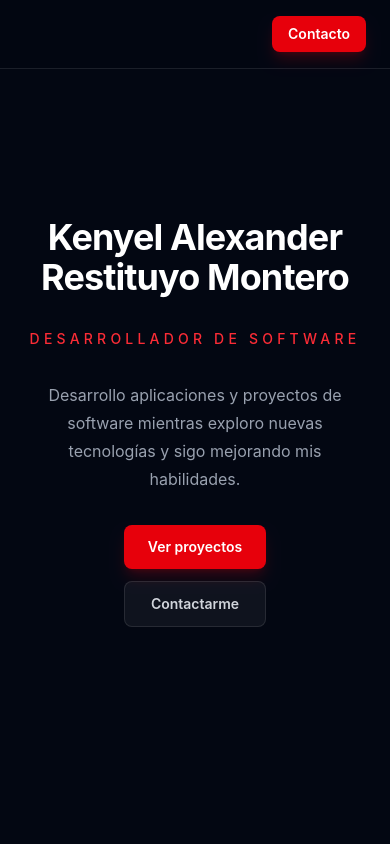
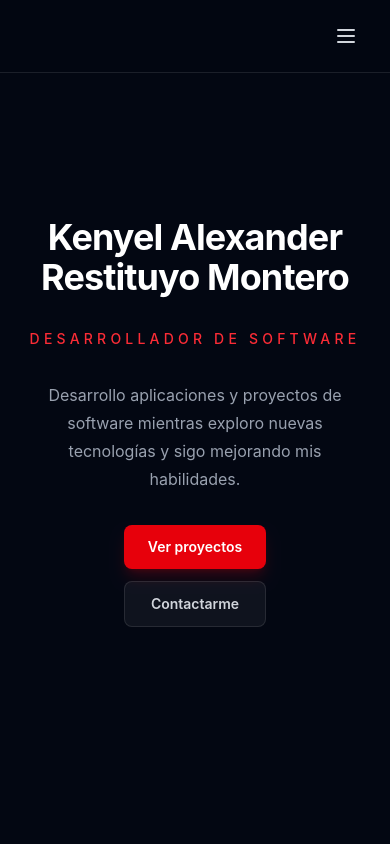
Before and after one commit to K3NYEL/portfolio, a React (Vite) app: page / in a window 390 px wide. Shown: the top 844 px of the page. Built offline with nearby package versions, Linux system fonts and the light colour scheme.

Commit message:
Charge name of root page

```diff
--- a/index.html
+++ b/index.html
@@ -3,7 +3,7 @@
   <head>
     <meta charset="UTF-8" />
     <meta name="viewport" content="width=device-width, initial-scale=1.0" />
-    <title>my_portfolio</title>
+    <title>Kenyel Alexander Restituyo Montero  -  Portfolio</title>
     <link rel="stylesheet" href="/src/output.css" />
   </head>
   <body>
--- a/src/components/navigation/navbar/NavBar.jsx
+++ b/src/components/navigation/navbar/NavBar.jsx
@@ -1,26 +1,19 @@
+import { useState } from "react";
+
 function NavBar({ activeSection, onNavigate }) {
+  const [isMenuOpen, setIsMenuOpen] = useState(false);
+
   const navItems = [
-    {
-      name: "Inicio",
-      href: "#home",
-      id: "home",
-    },
-    {
-      name: "Sobre mí",
-      href: "#sobre_mi",
-      id: "sobre_mi",
-    },
-    {
-      name: "Proyectos",
-      href: "#proyectos",
-      id: "proyectos",
-    },
-    {
-      name: "Contacto",
-      href: "#contacto",
-      id: "contacto",
-    },
+    { name: "Inicio", href: "#home", id: "home" },
+    { name: "Sobre mí", href: "#sobre_mi", id: "sobre_mi" },
+    { name: "Proyectos", href: "#proyectos", id: "proyectos" },
+    { name: "Contacto", href: "#contacto", id: "contacto" },
   ];
+
+  const handleNavigation = (section) => {
+    onNavigate(section);
+    setIsMenuOpen(false);
+  };
 
   return (
     <nav className="fixed top-0 z-50 w-full border-b border-white/10 bg-gray-950/80 px-6 py-4 backdrop-blur-md">
@@ -29,12 +22,12 @@ function NavBar({ activeSection, onNavigate }) {
         {/* Logo */}
         <a
           href="#home"
-          onClick={() => onNavigate("home")}
+          onClick={() => handleNavigation("home")}
           className="text-xl font-bold tracking-tight text-white transition hover:text-red-500"
         >
         </a>
 
-        {/* Navigation */}
+        {/* Desktop menu */}
         <ul className="hidden items-center gap-2 md:flex">
           {navItems.map((item) => {
             const isActive = activeSection === item.id;
@@ -43,7 +36,7 @@ function NavBar({ activeSection, onNavigate }) {
               <li key={item.id}>
                 <a
                   href={item.href}
-                  onClick={() => onNavigate(item.id)}
+                  onClick={() => handleNavigation(item.id)}
                   className={`
                     rounded-lg px-4 py-2 text-sm font-medium transition
                     ${
@@ -60,16 +53,99 @@ function NavBar({ activeSection, onNavigate }) {
           })}
         </ul>
 
-        {/* Hablemos */}
+        {/* Desktop button */}
         <a
           href="#contacto"
-          onClick={() => onNavigate("contacto")}
-          className="rounded-lg bg-red-600 px-4 py-2 text-sm font-semibold text-white shadow-lg shadow-red-600/20 transition hover:bg-red-500"
+          onClick={() => handleNavigation("contacto")}
+          className="hidden rounded-lg bg-red-600 px-4 py-2 text-sm font-semibold text-white shadow-lg shadow-red-600/20 transition hover:bg-red-500 md:block"
         >
-          Contacto
+          Hablemos
         </a>
 
+        {/* Mobile menu button */}
+        <button
+          type="button"
+          onClick={() => setIsMenuOpen(!isMenuOpen)}
+          className="rounded-lg p-2 text-gray-300 transition hover:bg-white/10 hover:text-white md:hidden"
+          aria-label="Abrir menú"
+          aria-expanded={isMenuOpen}
+        >
+          {isMenuOpen ? (
+            // X
+            <svg
+              xmlns="http://www.w3.org/2000/svg"
+              className="h-6 w-6"
+              fill="none"
+              viewBox="0 0 24 24"
+              stroke="currentColor"
+              strokeWidth={2}
+            >
+              <path
+                strokeLinecap="round"
+                strokeLinejoin="round"
+                d="M6 18L18 6M6 6l12 12"
+              />
+            </svg>
+          ) : (
+            // ☰
+            <svg
+              xmlns="http://www.w3.org/2000/svg"
+              className="h-6 w-6"
+              fill="none"
+              viewBox="0 0 24 24"
+              stroke="currentColor"
+              strokeWidth={2}
+            >
+              <path
+                strokeLinecap="round"
+                strokeLinejoin="round"
+                d="M4 6h16M4 12h16M4 18h16"
+              />
+            </svg>
+          )}
+        </button>
       </div>
+
+      {/* Mobile menu */}
+      {isMenuOpen && (
+        <div className="border-t border-white/10 md:hidden">
+          <ul className="mx-auto flex max-w-6xl flex-col gap-2 px-2 py-4">
+            {navItems.map((item) => {
+              const isActive = activeSection === item.id;
+
+              return (
+                <li key={item.id}>
+                  <a
+                    href={item.href}
+                    onClick={() => handleNavigation(item.id)}
+                    className={`
+                      block rounded-lg px-4 py-3 text-sm font-medium transition
+                      ${
+                        isActive
+                          ? "bg-white/10 text-white"
+                          : "text-gray-400 hover:bg-white/10 hover:text-white"
+                      }
+                    `}
+                  >
+                    {item.name}
+                  </a>
+                </li>
+              );
+            })}
+
+            {/* Mobile Hablemos */}
+            <li className="pt-2">
+              <a
+                href="#contacto"
+                onClick={() => handleNavigation("contacto")}
+                className="block rounded-lg bg-red-600 px-4 py-3 text-center text-sm font-semibold text-white transition hover:bg-red-500"
+              >
+                Contacto
+              </a>
+            </li>
+          </ul>
+        </div>
+      )}
     </nav>
   );
 }
```
